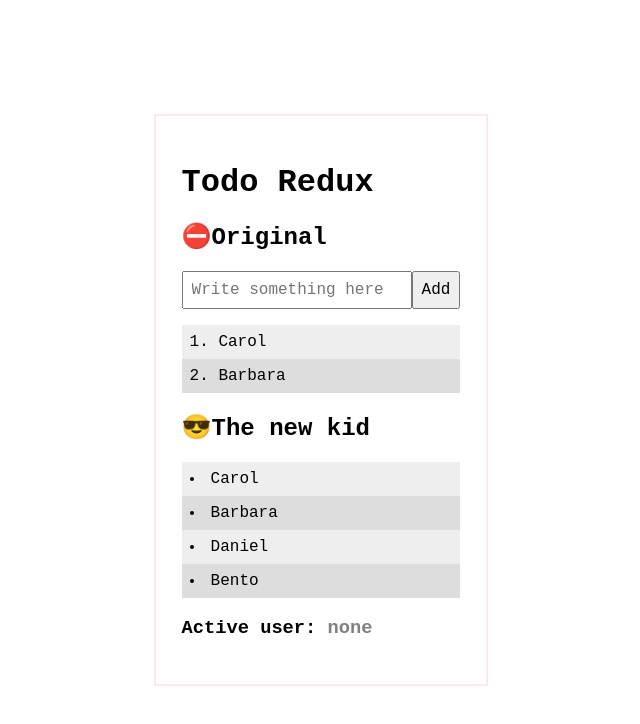
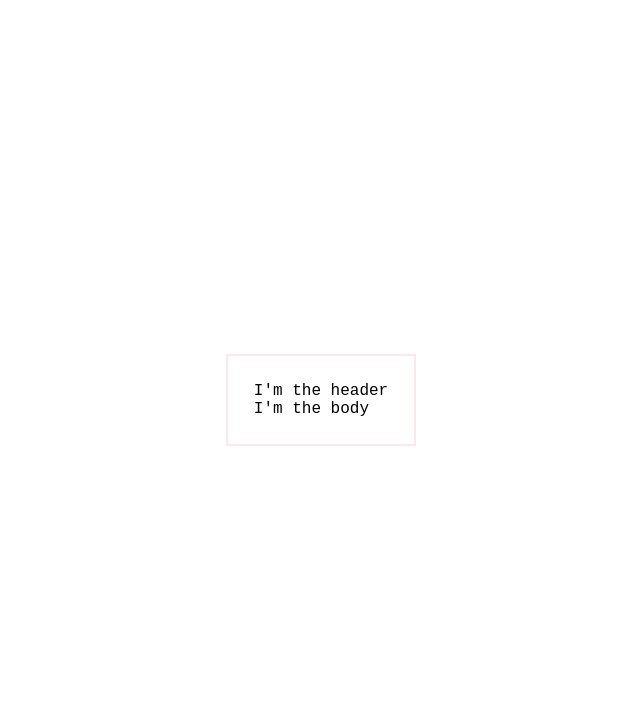
Before and after one commit to w3b3/redux-playground, a React (Create React App) app: page / in a window 1280 px wide. Shown: the top 724 px of the page, without its empty margins (319-959 px from the left). Built offline with nearby package versions, Linux system fonts and the light colour scheme.

Commit message:
reset project w/ min boilerplate

```diff
--- a/src/App.jsx
+++ b/src/App.jsx
@@ -1,79 +1,14 @@
-import React, { useState, useEffect } from "react";
+import React from "react";
 import "./App.css";
 import Top from "./components/Top";
 import Bottom from "./components/Bottom";
-import UserList from "./containers/user-list";
-import UserDetail from "./containers/user-detail";
 
 function App() {
-  /*CONSTANTS - MOCK DATA*/
-  const users = [{ id: 0, name: "Carol" }, { id: 1, name: "Barbara" }];
-  /*LOCAL STATE*/
-  const [currentUser, setCurrentUser] = useState("");
-  const [listUsers, setListUsers] = useState(users);
-  const [validationMessage, setValidationMessage] = useState("");
-  /*CHANGE DETECTION*/
-  const onUpdateName = event => {
-    if (validationMessage) {
-      setValidationMessage("");
-    }
-    setCurrentUser(event);
-  };
-
-  // EFFECT HOOKS -- THINK OF IT AS COMPONENT-DID-MOUNT OR COMPONENT-UPDATED
-  useEffect(() => {
-    if (validationMessage) {
-      console.warn("✋", validationMessage);
-    }
-  });
-
-  const onButtonClick = event => {
-    event.preventDefault();
-    if (currentUser === "") {
-      // This is async
-      setValidationMessage("😐 Cannot be empty");
-      // This is sync -- GOOD USE CASE FOR HOOK *USE EFFECT*
-      //console.warn('✋', inputValidation); // This would not work
-    } else {
-      const id = listUsers.length;
-      // COPY THE OBJECT -- NOT REFERENCE
-      const newListUsers = [...listUsers];
-      // Update the new object
-      newListUsers.push({
-        id: id,
-        name: currentUser
-      });
-      // Replace the previous object
-      setListUsers(newListUsers);
-      setCurrentUser("");
-    }
-  };
-  /*JSX RENDERER*/
   return (
-    <div className="App">
-      <h1>Todo Redux</h1>
-      <h2>
-        <span role="img" aria-label="Emoji symbol">
-          ⛔
-        </span>
-        Original
-      </h2>
-      <Top
-        appCurrentUser={currentUser}
-        appValidation={validationMessage}
-        appOnUpdateName={onUpdateName}
-        appOnButtonClick={onButtonClick}
-      />
-      <Bottom users={listUsers} />
-      <h2>
-        <span role="img" aria-label="Emoji symbol">
-          😎
-        </span>
-        The new kid
-      </h2>
-      <UserList />
-      <UserDetail />
-    </div>
+    <main className="App">
+      <Top show={true} />
+      <Bottom />
+    </main>
   );
 }
 
--- a/src/actions/index.js
+++ /dev/null
@@ -1,8 +0,0 @@
-/*Action Creator function*/
-export const selectUser = user => {
-  console.info("[action] selectUser", user);
-  return {
-    type: "USER_SELECTED",
-    data: user
-  };
-};
--- a/src/components/Bottom.jsx
+++ b/src/components/Bottom.jsx
@@ -1,11 +1,5 @@
 import React from "react";
 
-const Bottom = props => (
-  <ol>
-    {props.users.map(user => (
-      <li key={user.id}>{user.name}</li>
-    ))}
-  </ol>
-);
+const Bottom = (props) => <div>I'm the body</div>;
 
 export default Bottom;
--- a/src/components/Top.jsx
+++ b/src/components/Top.jsx
@@ -1,35 +1,12 @@
 import React from "react";
 
-const Top = props => {
-  const {
-    appOnUpdateName,
-    appCurrentUser,
-    appValidation,
-    appOnButtonClick
-  } = props;
-  //Lifting up state
-  const handleChange = event => appOnUpdateName(event.target.value);
+const Top = (props) => {
+  const { show } = props;
 
-  /*JSX RENDERER*/
-  return (
+  return show ? (
     <header style={{ display: "flex", flexDirection: "column" }}>
-      <form style={{ display: "flex" }}>
-        <input
-          type="text"
-          placeholder={appCurrentUser ? "" : "Write something here"}
-          value={appCurrentUser}
-          onChange={handleChange}
-        />
-        <button onClick={appOnButtonClick}>Add</button>
-      </form>
-      <span
-        className={`validation ${
-          appValidation.length > 0 ? "notHidden" : "hidden"
-        }`}
-      >
-        {appValidation}
-      </span>
+      I'm the header
     </header>
-  );
+  ) : null;
 };
 export default Top;
--- a/src/containers/user-detail.js
+++ /dev/null
@@ -1,47 +0,0 @@
-import React, { Component } from "react";
-import { connect } from "react-redux";
-
-// TODO: THIS IS ALREADY DEFINED IN SOMEWHERE ELSE
-class UserDetail extends Component {
-  /*componentDidMount() {
-    console.info("props", this.props);
-  }
-  componentDidUpdate() {
-    console.info("props", this.props);
-  }*/
-
-  render() {
-    /*SECONDARY APPROACH TO SOLVE THE ISSUE THAT INITIALLY THE COMPONENT HAS NO STATE*/
-    /*if (!this.props.user) {
-      return (
-        <h3>
-          <span>Active user: </span>
-          <span style={{ color: "gray" }}>none</span>
-        </h3>
-      );
-    }*/
-    return (
-      <h3>
-        <span>Active user: </span>
-        {/*REVISED APPROACH TO HANDLE INITIAL EMPTY STATE*/}
-        {this.props.user && (
-          <span style={{ color: "blue" }}>{this.props.user.name}</span>
-        )}
-        {!this.props.user && <span style={{ color: "gray" }}>none</span>}
-
-        {/*ORIGINAL APPROACH TO SOLVE THE ISSUE THAT INITIALLY THE COMPONENT HAS NO STATE*/}
-        {/*<span style={{ color: "blue" }}>➡{this.props.user ? this.props.user.name : 'nops'}⬅</span>*/}
-      </h3>
-    );
-  }
-}
-
-// First is whatever internal props name
-// Second is state object
-function mapStateToProps(state) {
-  return {
-    user: state.activeUser
-  };
-}
-
-export default connect(mapStateToProps)(UserDetail);
--- a/src/containers/user-list.js
+++ /dev/null
@@ -1,49 +0,0 @@
-import React, { Component } from "react";
-import { bindActionCreators } from "redux";
-import { connect } from "react-redux";
-import { selectUser } from "../actions";
-
-const LocalList = props => {
-  /*console.info('[Functional] LocalList', props);*/
-  return props.users.map(user => (
-    <li key={user.id} onClick={() => props.selectUser(user)}>
-      {user.name}
-    </li>
-  ));
-};
-
-// TODO: THIS IS ALREADY DEFINED IN SOMEWHERE ELSE
-class UserList extends Component {
-  /*componentDidMount() {
-    console.info("[Class] UserList", this.props);
-  }*/
-
-  render() {
-    return (
-      <ul>
-        {/*This local/dump component must inherit the props of the parent(who has state)*/}
-        <LocalList {...this.props} />
-      </ul>
-    );
-  }
-}
-
-function mapStateToProps(state) {
-  return {
-    users: state.users
-  };
-}
-
-function mapDispatchToProps(dispatch) {
-  return bindActionCreators(
-    {
-      selectUser: selectUser
-    },
-    dispatch
-  );
-}
-
-export default connect(
-  mapStateToProps,
-  mapDispatchToProps
-)(UserList);
--- a/src/index.js
+++ b/src/index.js
@@ -3,18 +3,8 @@ import ReactDOM from "react-dom";
 import "./index.css";
 import App from "./App";
 import * as serviceWorker from "./serviceWorker";
-import { createStore } from "redux";
-import AllReducers from "./reducers/index";
-import { Provider } from "react-redux";
 
-const store = createStore(AllReducers);
-
-ReactDOM.render(
-  <Provider store={store}>
-    <App />
-  </Provider>,
-  document.getElementById("root")
-);
+ReactDOM.render(<App />, document.getElementById("root"));
 
 // If you want your app to work offline and load faster, you can change
 // unregister() to register() below. Note this comes with some pitfalls.
--- a/src/reducers/index.js
+++ /dev/null
@@ -1,12 +0,0 @@
-import { combineReducers } from "redux";
-import UserReducer from "./reducer-users";
-import ActiveUserReducer from "./reducer-active-user";
-import MovieReducer from "./reducer-movies";
-
-const AllReducers = combineReducers({
-  users: UserReducer,
-  activeUser: ActiveUserReducer,
-  movies: MovieReducer
-});
-
-export default AllReducers;
--- a/src/reducers/reducer-active-user.js
+++ /dev/null
@@ -1,11 +0,0 @@
-export default function(state = null, action) {
-  switch (action.type) {
-    case "USER_SELECTED":
-      return action.data;
-
-    default: {
-      break;
-    }
-  }
-  return state;
-}
--- a/src/reducers/reducer-movies.js
+++ /dev/null
@@ -1,8 +0,0 @@
-export default function() {
-  return [
-    { id: 0, title: "Deadpoll" },
-    { id: 1, title: "Terminator" },
-    { id: 2, title: "Rambo" },
-    { id: 3, title: "Matrix" }
-  ];
-}
--- a/src/reducers/reducer-users.js
+++ /dev/null
@@ -1,8 +0,0 @@
-export default function() {
-  return [
-    { id: 0, name: "Carol" },
-    { id: 1, name: "Barbara" },
-    { id: 2, name: "Daniel" },
-    { id: 3, name: "Bento" }
-  ];
-}
```
Also changed, not shown: src/logo.svg (deleted), 1 other file (tests, documents, lock files or other folders).
